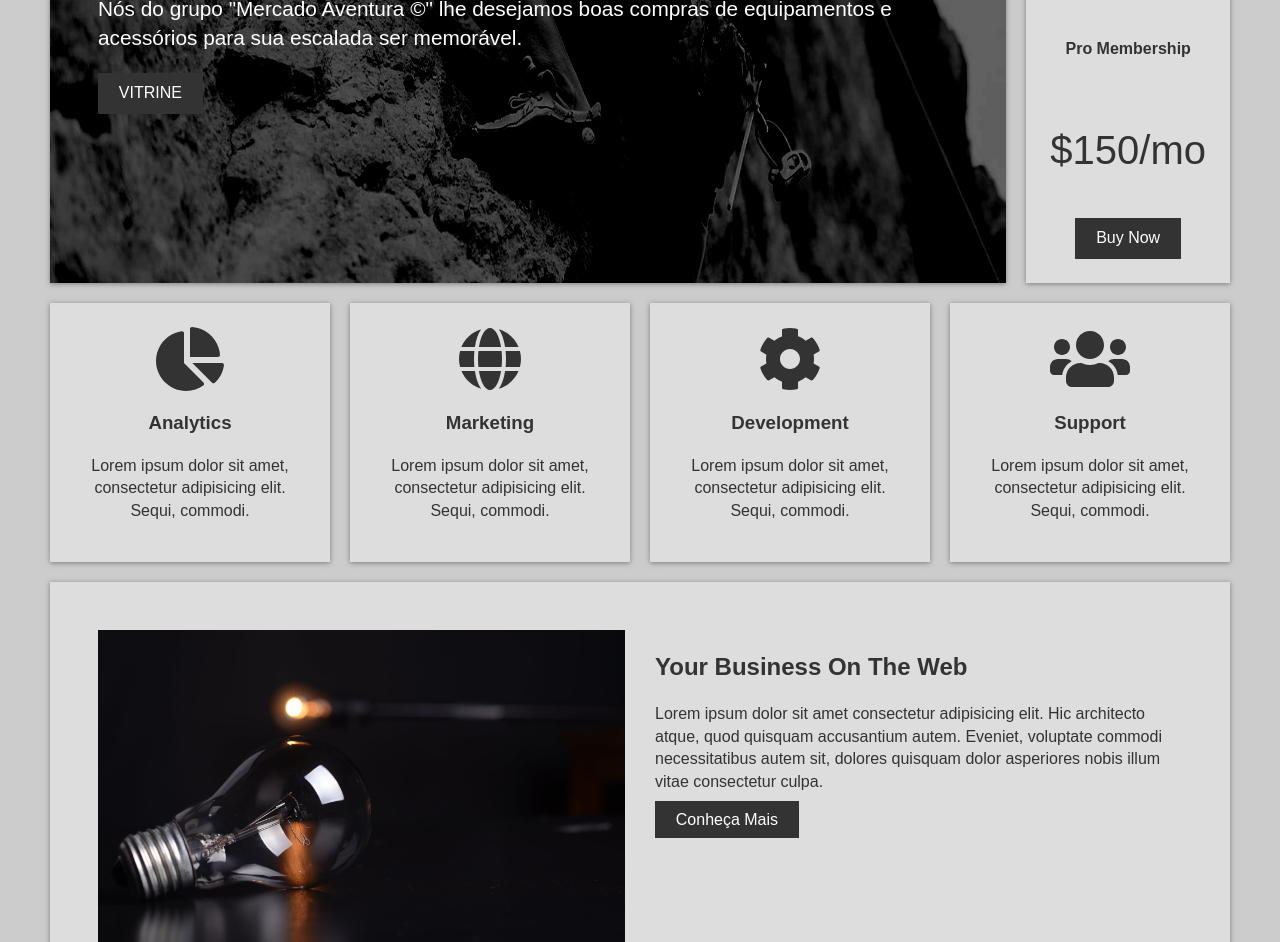
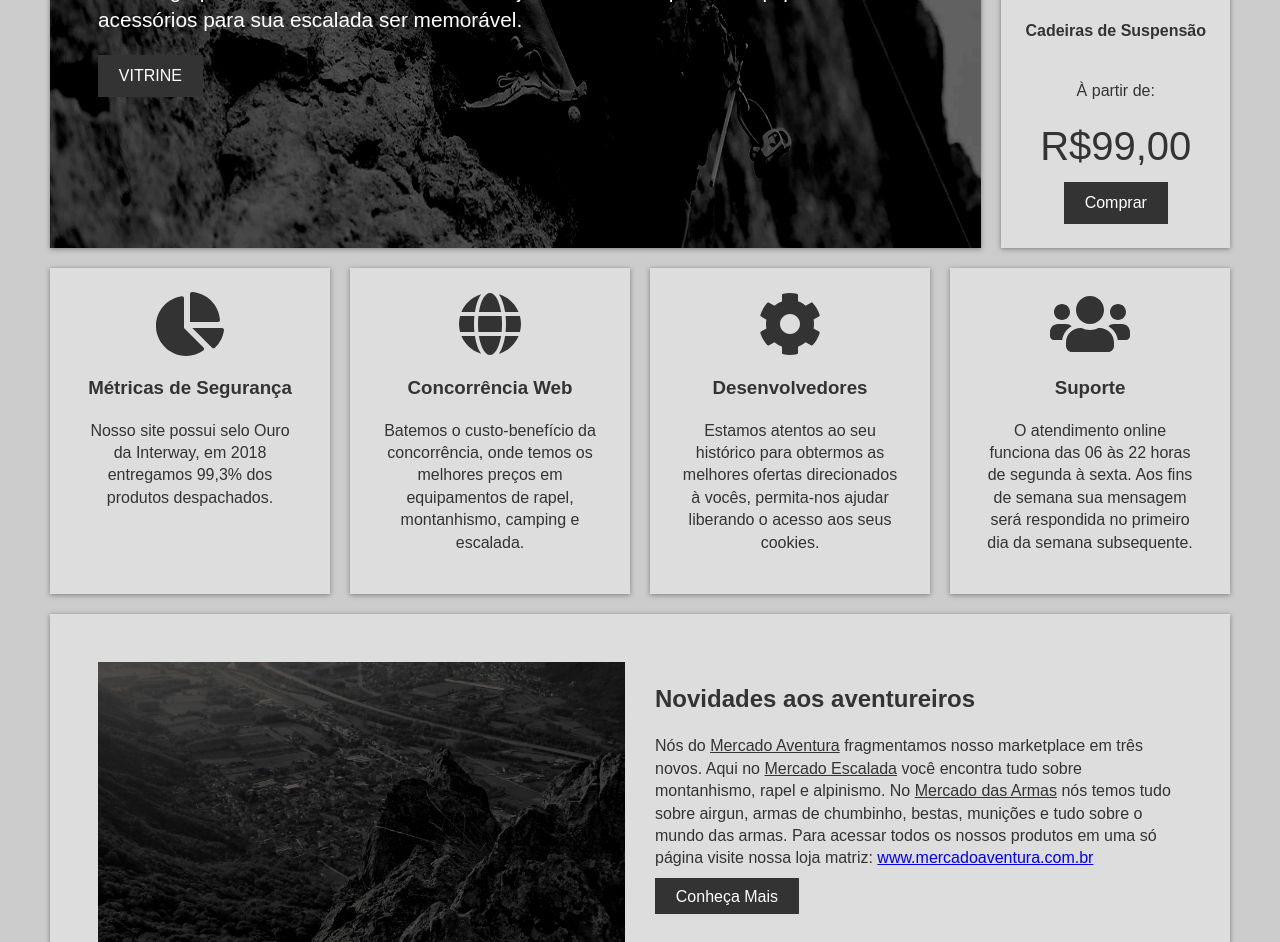
Before and after one commit to GuilhermeBorges3Ddev/MercadoAventura_Escalada, a plain HTML site: page index.html in a window 1280 px wide. Shown: the part 670-1612 px from the top of the page. Drawn offline with Linux system fonts and the light colour scheme.

Commit message:
Home is finished as index.html

```diff
--- a/index.html
+++ b/index.html
@@ -39,48 +39,61 @@
                 <a href="#" class="btn">VITRINE</a>
             </header>
             <div class="top-box top-box-a">
-                <h4>Membership</h4>
-                <p class="price">$99/mo</p>
-                <a href="#" class="btn">Buy Now</a>
+                <h4>Sapatilha Aderente</h4>
+                <p>À partir de:</p>
+                <p class="price">R$119,90</p>
+                <a href="#" class="btn">Comprar</a>
             </div>
             <div class="top-box top-box-b">
-                <h4>Pro Membership</h4>
-                <p class="price">$150/mo</p>
-                <a href="#" class="btn">Buy Now</a>
+                <h4>Cadeiras de Suspensão</h4>
+                <p>À partir de:</p>
+                <p class="price">R$99,00</p>
+                <a href="#" class="btn">Comprar</a>
             </div>
         </section>
         <!-- Boxes Section -->
         <section class="boxes">
             <div class="box">
                 <i class="fas fa-chart-pie fa-4x"></i>
-                <h3>Analytics</h3>
-                <p>Lorem ipsum dolor sit amet, consectetur adipisicing elit. Sequi, commodi.</p>
+                <h3>Métricas de Segurança</h3>
+                <p>
+                    Nosso site possui selo Ouro da Interway, em 2018 entregamos 99,3% dos produtos despachados.
+                </p>
             </div>
             <div class="box">
                 <i class="fas fa-globe fa-4x"></i>
-                <h3>Marketing</h3>
-                <p>Lorem ipsum dolor sit amet, consectetur adipisicing elit. Sequi, commodi.</p>
+                <h3>Concorrência Web</h3>
+                <p>
+                    Batemos o custo-benefício da concorrência, onde temos os melhores preços em equipamentos de
+                    rapel, montanhismo, camping e escalada.
+                </p>
             </div>
             <div class="box">
                 <i class="fas fa-cog fa-4x"></i>
-                <h3>Development</h3>
-                <p>Lorem ipsum dolor sit amet, consectetur adipisicing elit. Sequi, commodi.</p>
+                <h3>Desenvolvedores</h3>
+                <p>Estamos atentos ao seu histórico para obtermos as melhores ofertas direcionados à vocês,
+                   permita-nos ajudar liberando o acesso aos seus cookies.</p>
             </div>
             <div class="box">
                 <i class="fas fa-users fa-4x"></i>
-                <h3>Support</h3>
-                <p>Lorem ipsum dolor sit amet, consectetur adipisicing elit. Sequi, commodi.</p>
+                <h3>Suporte</h3>
+                <p>
+                    O atendimento online funciona das 06 às 22 horas de segunda à sexta. Aos fins de semana
+                    sua mensagem será respondida no primeiro dia da semana subsequente.
+                </p>
             </div>
         </section>
         <!-- Info Section -->
         <section class="info">
-            <img src="/src/img/pic1.jpeg" alt="pic1">
+            <img src="/src/img/info.jpg" alt="info section image">
             <div>
-                <h2>Your Business On The Web</h2>
+                <h2>Novidades aos aventureiros</h2>
                 <p>
-                    Lorem ipsum dolor sit amet consectetur adipisicing elit.
-                    Hic architecto atque, quod quisquam accusantium autem.
-                    Eveniet, voluptate commodi necessitatibus autem sit, dolores quisquam dolor asperiores nobis illum vitae consectetur culpa.
+                    Nós do <u>Mercado Aventura</u> fragmentamos nosso marketplace em três novos.
+                    Aqui no <u>Mercado Escalada</u> você encontra tudo sobre montanhismo, rapel e alpinismo.
+                    No <u>Mercado das Armas</u> nós temos tudo sobre airgun, armas de chumbinho, bestas, munições
+                    e tudo sobre o mundo das armas. Para acessar todos os nossos produtos em uma só página visite
+                    nossa loja matriz: <a href="https://www.w3schools.com/html/">www.mercadoaventura.com.br</a>
                 </p>
                 <a href="#" class="btn">Conheça Mais</a>
             </div>
--- a/src/css/style.css
+++ b/src/css/style.css
@@ -31,6 +31,8 @@ body {
     display: flex;
     align-items: center;
     justify-content: center;
+    background: lightgrey;
+    box-shadow: var(--shadow);
 }
 
 .logo img {
@@ -120,6 +122,8 @@ img {
 
 .top-box .price {
     font-size: 2.5rem;
+    margin-top: 0;
+    margin-bottom: 0.5rem;
 }
 
 .top-box-a {
```
Also changed, not shown: src/img/info.jpg (added), src/img/pic1.jpeg (deleted).
